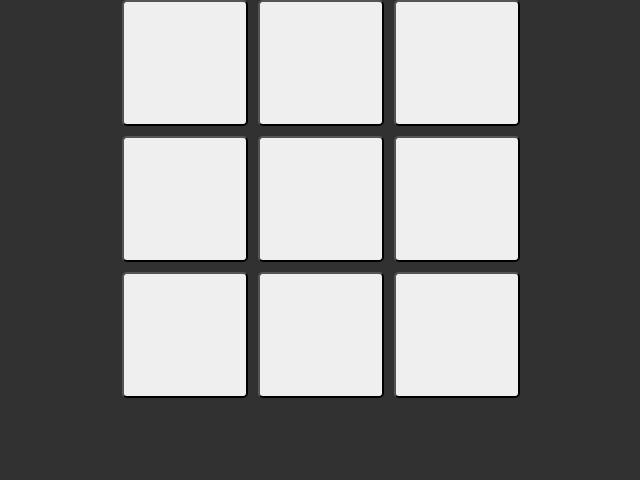
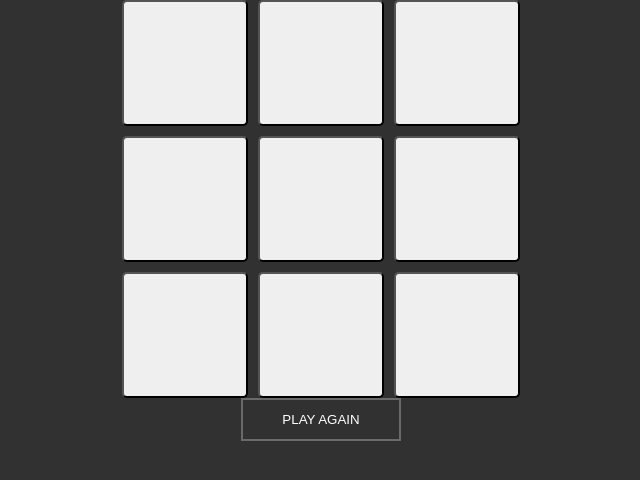
Before and after one commit to oneslaught/React-Tic-Tac-Toe, a React app: page / in a window 1280 px wide. Shown: the top 480 px of the page, without its empty margins (319-959 px from the left). Built offline with nearby package versions, Linux system fonts and the light colour scheme.

Commit message:
reset button added

```diff
--- a/src/App.tsx
+++ b/src/App.tsx
@@ -2,6 +2,7 @@ import React from "react";
 import { useState } from "react";
 
 import Board from "./components/Board";
+import ResetButton from "./components/ResetButton";
 import "./styles/app.css";
 
 export default function App() {
@@ -14,7 +15,15 @@ export default function App() {
     setXIsNext(!xIsNext);
   }
 
+  function handleReset() {
+    setHistory([Array(9).fill(null)]);
+    setXIsNext(true);
+  }
+
   return (
-    <Board onPlay={handlePlay} squares={currentSquares} xIsNext={xIsNext} />
+    <>
+      <Board onPlay={handlePlay} squares={currentSquares} xIsNext={xIsNext} />
+      <ResetButton onReset={handleReset} />
+    </>
   );
 }
--- /dev/null
+++ b/src/components/ResetButton.tsx
@@ -0,0 +1,17 @@
+import React from "react";
+
+import button from "../styles/reset-button.module.css";
+
+interface ResetButtonProps {
+  onReset: () => void;
+}
+
+export default function ResetButton({ onReset }: ResetButtonProps) {
+  return (
+    <div className={`${button.container}`}>
+      <button className={`${button.reset}`} onClick={onReset}>
+        Play again
+      </button>
+    </div>
+  );
+}
--- a/src/components/Square.tsx
+++ b/src/components/Square.tsx
@@ -13,6 +13,7 @@ const Square: React.FC<SquareProps> = ({ onSquareClick, value }) => {
   return (
     <button
       className={`${square.scale} ${playerClass}`}
+      disabled={value !== null}
       onClick={onSquareClick}
     >
       {value}
--- /dev/null
+++ b/src/styles/reset-button.module.css
@@ -0,0 +1,37 @@
+.container {
+  display: flex;
+  justify-content: center;
+}
+
+.reset {
+  color: #fff;
+  padding: 12px 20px;
+  margin: 0 2px;
+  min-width: 160px;
+  background: none;
+  border: 2px solid #6b6a6a;
+  font-family: "montserrat", sans-serif;
+  text-transform: uppercase;
+  cursor: pointer;
+  position: relative;
+  transition: opacity 0.7s;
+}
+
+.reset::before {
+  content: "";
+  position: absolute;
+  left: 0;
+  top: 0;
+  width: 100%;
+  height: 100%;
+  background: #6b6a6a;
+  z-index: -1;
+  transition: transform 0.5s;
+  transform-origin: 0 0;
+  transform: scaleX(0);
+  transition-timing-function: cubic-bezier(0.5, 1.6, 0.4, 0.7);
+}
+
+.reset:hover::before {
+  transform: scaleX(1);
+}
--- a/src/styles/square.module.css
+++ b/src/styles/square.module.css
@@ -3,6 +3,11 @@
   height: 126px;
   border-radius: 5px;
   font-size: 80px;
+  cursor: pointer;
+}
+
+.scale:disabled {
+  background-color: #fff;
 }
 
 .o {
```
Also changed, not shown: src/styles/board.module.css (indentation only). Lines whose indentation alone changed are shown as unchanged.
